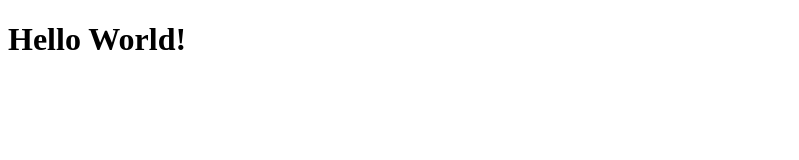
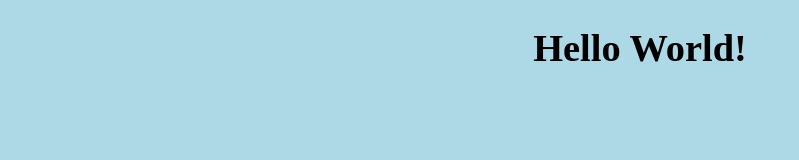
Before and after one commit to roadtomoab/firstWebsite-repository, a plain HTML site: page index.html in a window 1280 px wide. Shown: the whole page, without its empty margins (0-799 px from the left). Drawn offline with Linux system fonts and the light colour scheme.

Commit message:
add style.css, connect to index.html

```diff
--- a/index.html
+++ b/index.html
@@ -1,6 +1,7 @@
 <!DOCTYPE html>
 <html lang="en">
     <head>
+      <link rel="stylesheet" href="style.css" />
       <title>My first website</title>
     </head>
   <body>
--- /dev/null
+++ b/style.css
@@ -0,0 +1,6 @@
+body {
+    background: lightblue;
+    text-align: center;
+    font-family: copperplate;
+    font-size: larger;
+}
```
